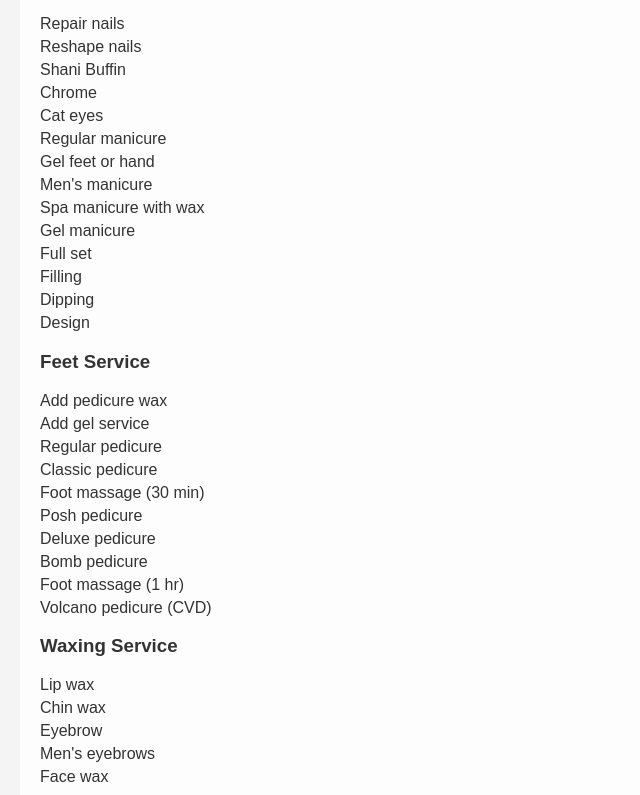
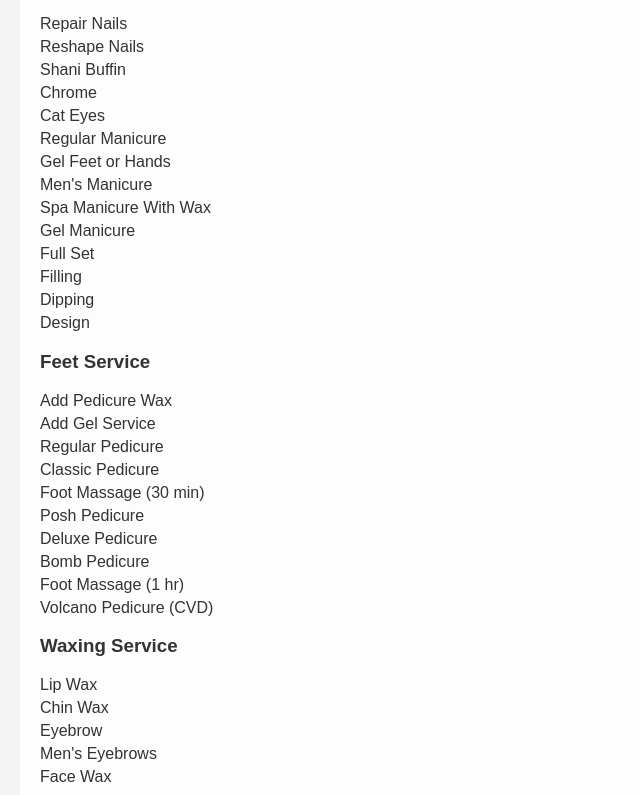
Before and after one commit to Ramiro2-del/HomsHavenNails, a plain HTML site: page index.html in a window 1280 px wide. Shown: the part 425-1220 px from the top of the page, without its empty margins (0-640 px from the left). Drawn offline with Linux system fonts and the light colour scheme.

Commit message:
Update index.html

```diff
--- a/index.html
+++ b/index.html
@@ -55,41 +55,41 @@
             <h2>Services</h2>
             <h3>Nails Service</h3>
             <ul>
-                <li>Repair nails</li>
-                <li>Reshape nails</li>
+                <li>Repair Nails</li>
+                <li>Reshape Nails</li>
                 <li>Shani Buffin</li>
                 <li>Chrome</li>
-                <li>Cat eyes</li>
-                <li>Regular manicure</li>
-                <li>Gel feet or hand</li>
-                <li>Men's manicure</li>
-                <li>Spa manicure with wax</li>
-                <li>Gel manicure</li>
-                <li>Full set</li>
+                <li>Cat Eyes</li>
+                <li>Regular Manicure</li>
+                <li>Gel Feet or Hands</li>
+                <li>Men's Manicure</li>
+                <li>Spa Manicure With Wax</li>
+                <li>Gel Manicure</li>
+                <li>Full Set</li>
                 <li>Filling</li>
                 <li>Dipping</li>
                 <li>Design</li>
             </ul>
             <h3>Feet Service</h3>
             <ul>
-                <li>Add pedicure wax</li>
-                <li>Add gel service</li>
-                <li>Regular pedicure</li>
-                <li>Classic pedicure</li>
-                <li>Foot massage (30 min)</li>
-                <li>Posh pedicure</li>
-                <li>Deluxe pedicure</li>
-                <li>Bomb pedicure</li>
-                <li>Foot massage (1 hr)</li>
-                <li>Volcano pedicure (CVD)</li>
+                <li>Add Pedicure Wax</li>
+                <li>Add Gel Service</li>
+                <li>Regular Pedicure</li>
+                <li>Classic Pedicure</li>
+                <li>Foot Massage (30 min)</li>
+                <li>Posh Pedicure</li>
+                <li>Deluxe Pedicure</li>
+                <li>Bomb Pedicure</li>
+                <li>Foot Massage (1 hr)</li>
+                <li>Volcano Pedicure (CVD)</li>
             </ul>
             <h3>Waxing Service</h3>
             <ul>
-                <li>Lip wax</li>
-                <li>Chin wax</li>
+                <li>Lip Wax</li>
+                <li>Chin Wax</li>
                 <li>Eyebrow</li>
-                <li>Men's eyebrows</li>
-                <li>Face wax</li>
+                <li>Men's Eyebrows</li>
+                <li>Face Wax</li>
             </ul>
         </section>
         <section>
```
